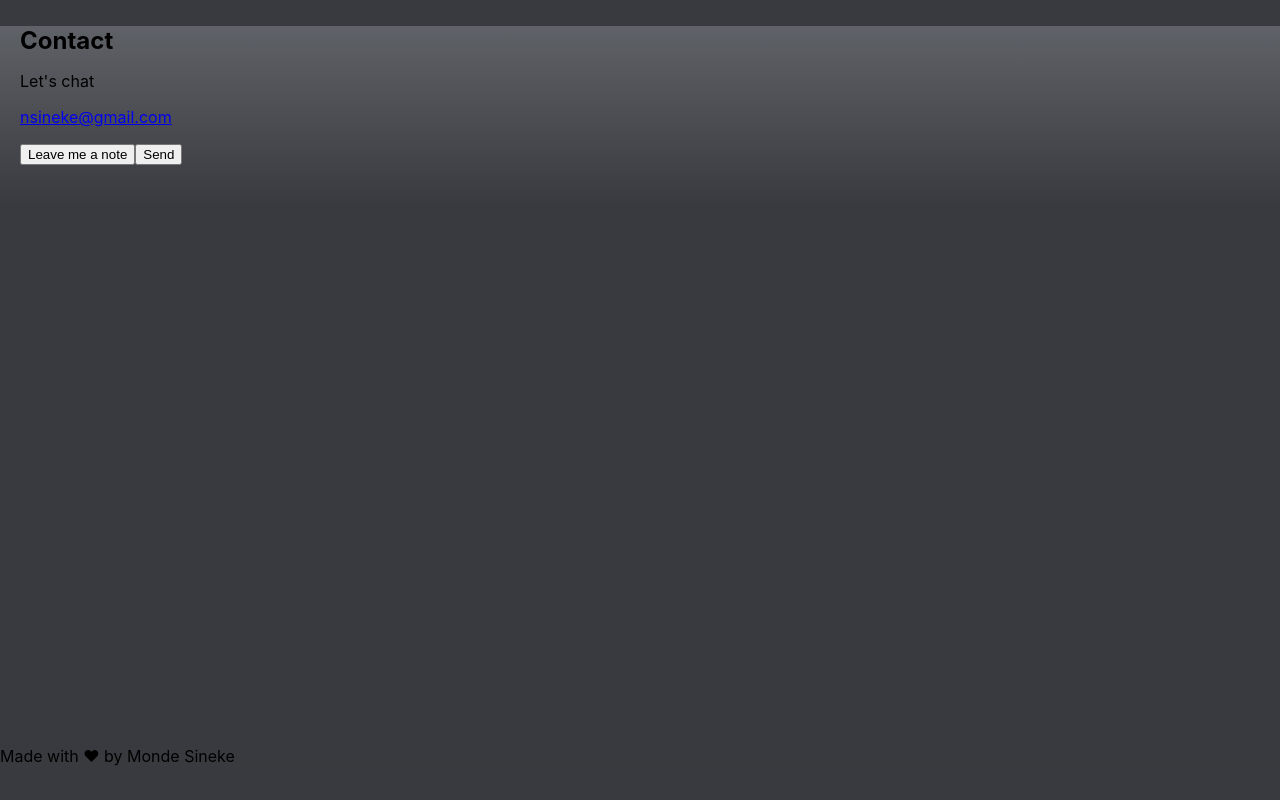
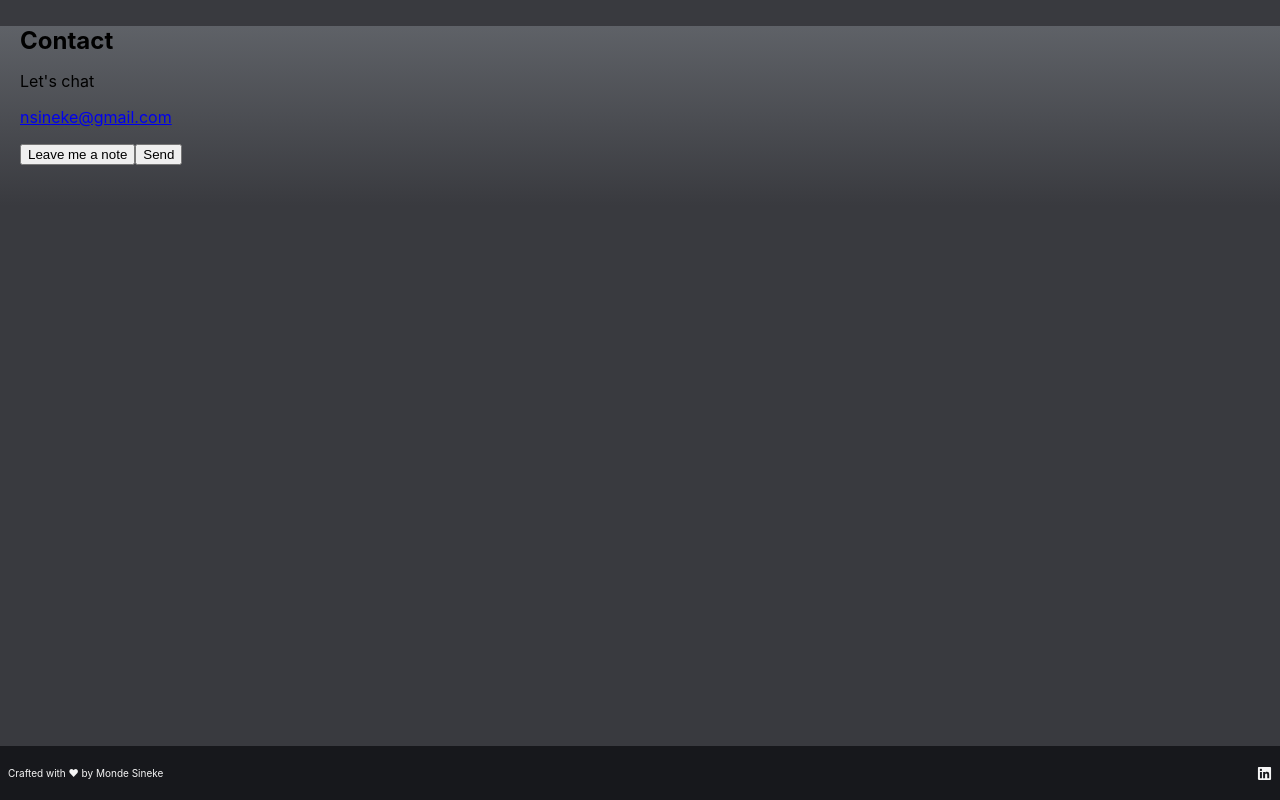
Before and after one commit to S3ak/seak-digital, a Next.js app: page / in a window 1280 px wide. Shown: the part 694-1494 px from the top of the page. Before the commit the page ends 1460 px from the top, so only its background shows below. Built offline with nearby package versions, Linux system fonts and the light colour scheme.

Commit message:
Update footer

```diff
--- a/components/displays/footer/index.js
+++ b/components/displays/footer/index.js
@@ -1,26 +1,27 @@
 import React from "react";
+import { FaLinkedin } from "react-icons/fa";
 
 import { Wrapper, Copywright, IconLinkList, Item } from "./styled";
 
 const socialLinkItems = [
   {
-    label: "twitter",
+    label: "linkedin",
     orderId: 1,
-  },
-  {
-    label: "linkedin",
-    orderId: 2,
+    Icon: <FaLinkedin />,
+    href: "https://www.linkedin.com/in/nkululeko-monde-s-1620912b/",
   },
 ];
 
 export const Footer = ({ items = socialLinkItems, children }) => {
   return (
     <Wrapper>
-      <Copywright>Made with ♥ by Monde Sineke</Copywright>
+      <Copywright>Crafted with ♥ by Monde Sineke {children}</Copywright>
 
       <IconLinkList>
-        {items.map(({ name }, orderId) => (
-          <Item key={orderId} name={name} />
+        {items.map(({ label, Icon, href }, orderId) => (
+          <Item key={orderId} name={label} href={href}>
+            {Icon}
+          </Item>
         ))}
       </IconLinkList>
     </Wrapper>
--- a/components/displays/footer/styled.js
+++ b/components/displays/footer/styled.js
@@ -1,8 +1,26 @@
 import styled from "styled-components";
 
-export const Wrapper = styled.article``;
+export const Wrapper = styled.article`
+  background: #17181c;
+  font-size: 10px;
+  line-height: 20px;
+  /* or 200% */
+
+  display: flex;
+  align-items: center;
+  justify-content: space-between;
+
+  /* Lightest */
+
+  color: #f5f5f5;
+  padding: 7px 8px;
+`;
 
 export const IconLinkList = styled.h2``;
-export const Copywright = styled.div``;
+export const Copywright = styled.p``;
 
-export const Item = styled.div``;
+export const Item = styled.a`
+  color: #f5f5f5;
+  display: flex;
+  align-items: center;
+`;
```
